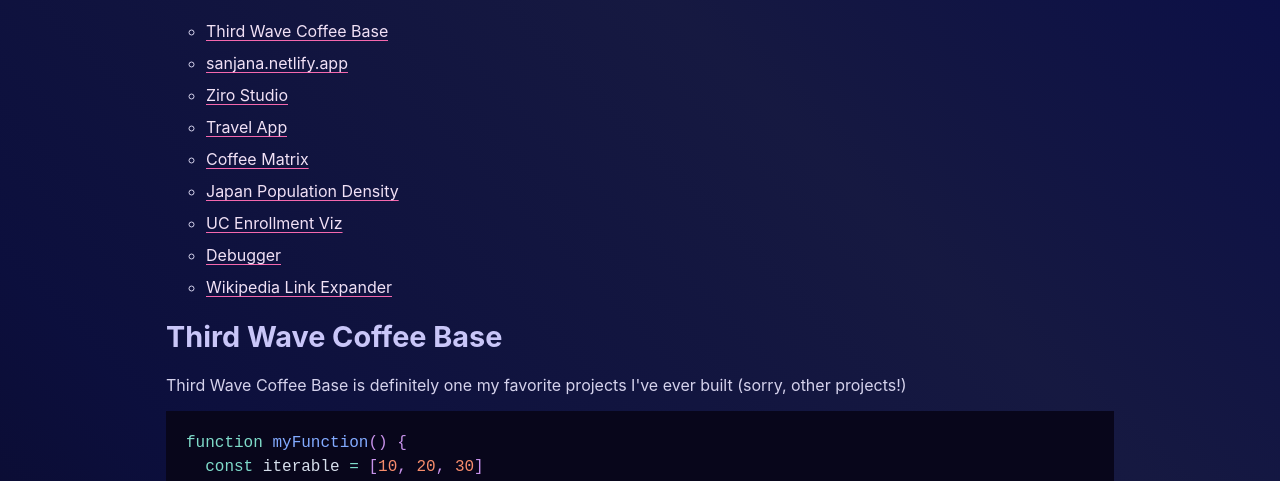
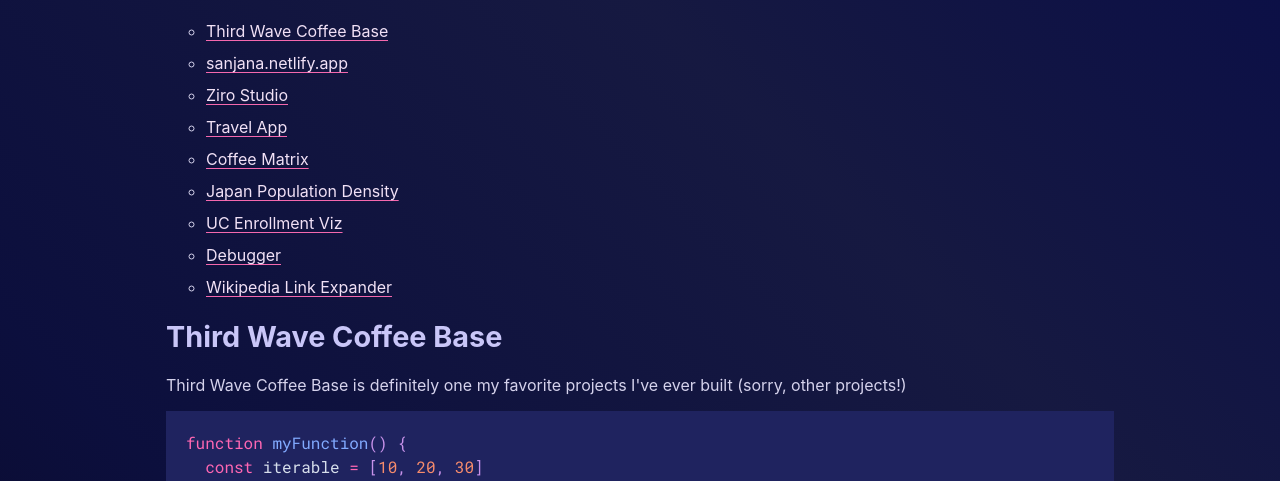
Before and after one commit to sanjananatraj/sanjana, a Gatsby site: page /projects in a window 1280 px wide. Shown: the part 315-796 px from the top of the page. Built offline with nearby package versions, Linux system fonts and the light colour scheme; Gatsby itself is replaced by a stand-in of ours; some packages are replaced by stand-ins of ours; code samples lack their colours.

Commit message:
changed theme a bit

````diff
--- a/content/twcb.mdx
+++ b/content/twcb.mdx
@@ -23,5 +23,8 @@
   for (const value of iterable) {
     console.log(value)
   }
+  const str = "Hello, world!"
+  const isOpen = true
+  // this is a comment
 }
 ```
--- a/src/components/codeBlock.js
+++ b/src/components/codeBlock.js
@@ -1,6 +1,6 @@
 import React from "react"
 import Highlight, { defaultProps } from "prism-react-renderer"
-import theme from "prism-react-renderer/themes/nightOwl"
+import theme from "../themes"
 
 const CodeBlock = (props) => {
   const className = props.children.props.className || ""
--- a/src/styles/_variables.scss
+++ b/src/styles/_variables.scss
@@ -127,8 +127,8 @@
   }
 
   pre {
-    background-color: $headerFooterColor !important;
     font-size: 16px;
+    font-family: $fontMono;
   }
 }
 
--- /dev/null
+++ b/src/themes/index.js
@@ -0,0 +1,110 @@
+// @flow
+// Converted automatically using ./tools/themeFromVsCode
+
+const theme = {
+  plain: {
+    color: "#d6deeb",
+    backgroundColor: "#1f235f",
+  },
+  styles: [
+    {
+      types: ["changed"],
+      style: {
+        color: "rgb(162, 191, 252)",
+        fontStyle: "italic",
+      },
+    },
+    {
+      types: ["deleted"],
+      style: {
+        color: "rgba(239, 83, 80, 0.56)",
+        fontStyle: "italic",
+      },
+    },
+    {
+      types: ["inserted", "attr-name"],
+      style: {
+        color: "rgb(173, 219, 103)",
+        fontStyle: "italic",
+      },
+    },
+    {
+      types: ["comment"],
+      style: {
+        color: "rgb(99, 119, 119)",
+        fontStyle: "italic",
+      },
+    },
+    {
+      types: ["string", "url"],
+      style: {
+        color: "rgb(173, 219, 103)",
+      },
+    },
+    {
+      types: ["variable"],
+      style: {
+        color: "rgb(214, 222, 235)",
+      },
+    },
+    {
+      types: ["number"],
+      style: {
+        color: "rgb(247, 140, 108)",
+      },
+    },
+    {
+      types: ["builtin", "char", "constant", "function"],
+      style: {
+        color: "rgb(130, 170, 255)",
+      },
+    },
+    {
+      // This was manually added after the auto-generation
+      // so that punctuations are not italicised
+      types: ["punctuation"],
+      style: {
+        color: "rgb(199, 146, 234)",
+      },
+    },
+    {
+      types: ["selector", "doctype"],
+      style: {
+        color: "rgb(199, 146, 234)",
+        fontStyle: "italic",
+      },
+    },
+    {
+      types: ["class-name"],
+      style: {
+        color: "rgb(255, 203, 139)",
+      },
+    },
+    {
+      types: ["tag", "operator", "keyword"],
+      style: {
+        color: "#ff67b3",
+      },
+    },
+    {
+      types: ["boolean"],
+      style: {
+        color: "rgb(255, 88, 116)",
+      },
+    },
+    {
+      types: ["property"],
+      style: {
+        color: "rgb(128, 203, 196)",
+      },
+    },
+    {
+      types: ["namespace"],
+      style: {
+        color: "rgb(178, 204, 214)",
+      },
+    },
+  ],
+}
+
+export default theme
````
